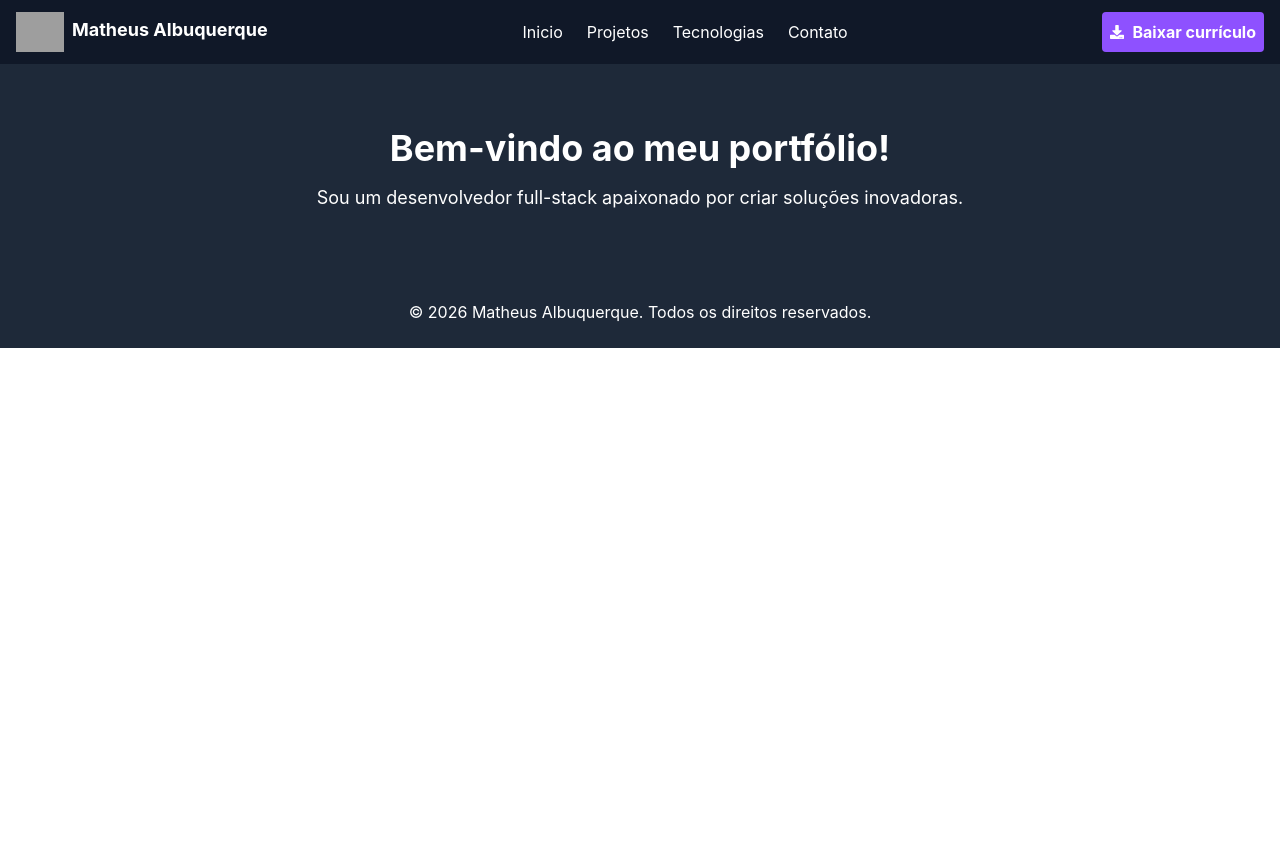
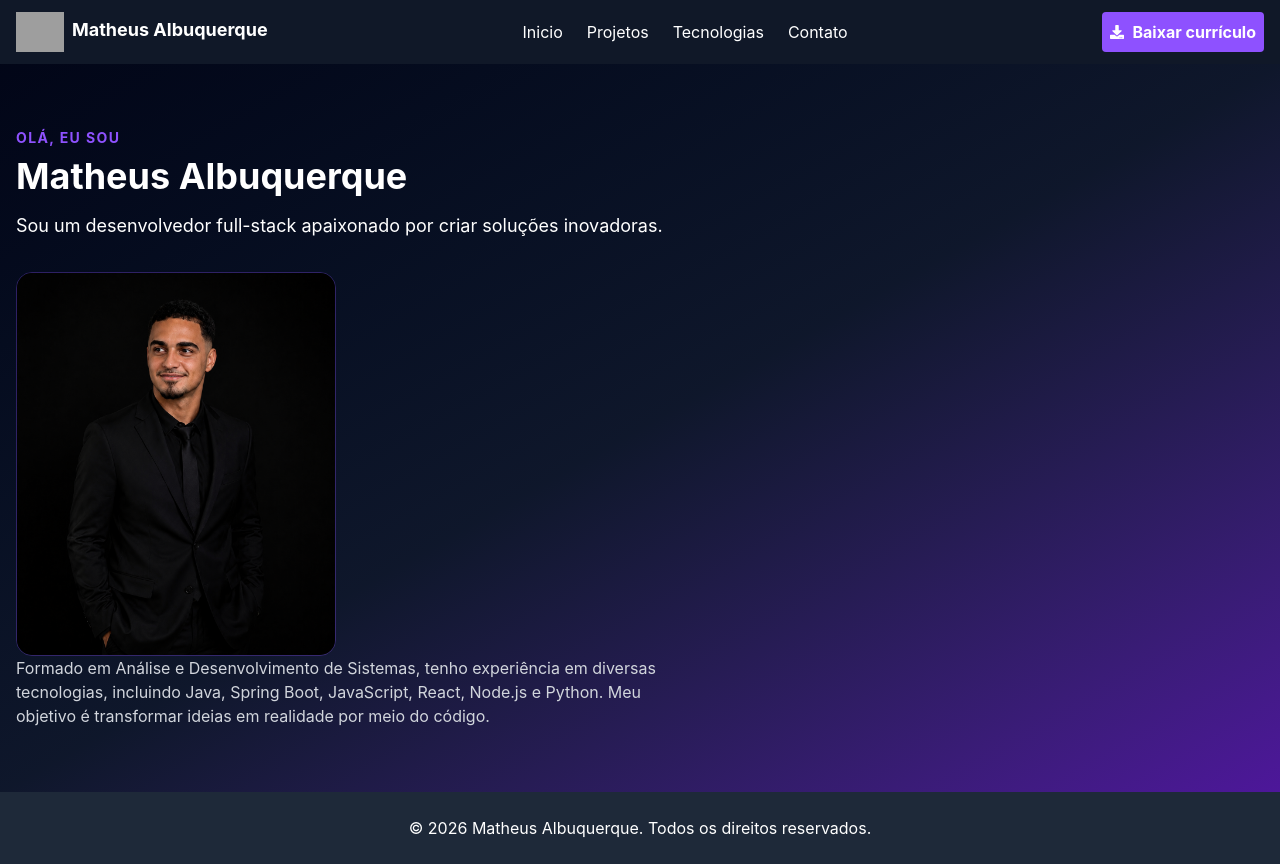
Before and after one commit to matheusalbuquer/portfolio, a React app: page / in a window 1280 px wide. Before the commit the page ends 800 px from the top, so only its background shows below. Built offline with nearby package versions, Linux system fonts and the light colour scheme; grey boxes are pictures that could not be loaded; the HTML template or start-up script is replaced by a standard one.

Commit message:
adicionando imagens e itens no portfolio

```diff
--- a/src/components/Hero/Hero.jsx
+++ b/src/components/Hero/Hero.jsx
@@ -1,13 +1,30 @@
+import foto from "../../assets/imgs/minha-foto.png";
+
 function Hero() {
   return (
-    <section className="bg-gray-800 text-white py-16">
+    <section className="bg-gradient-to-br flex items-center justify-between from-slate-950 via-slate-900 to-violet-900 text-white py-16">
       <div className="container mx-auto px-4">
-        <h1 className="text-4xl font-bold text-center mb-4">
-          Bem-vindo ao meu portfólio!
+        <p className="text-left text-sm uppercase font-bold text-violet-500 tracking-widest mb-2">
+          Olá, eu sou
+        </p>
+        <h1 className="text-4xl font-bold text-left  mb-4">
+          Matheus Albuquerque
         </h1>
-        <p className="text-lg text-center">
+        <h4 className="text-lg text-left mb-8">
           Sou um desenvolvedor full-stack apaixonado por criar soluções
           inovadoras.
+        </h4>
+
+        <img
+          src={foto}
+          alt="Matheus Albuquerque"
+          className="w-80 h-96 object-cover justify-left rounded-2xl border border-violet-500/30"
+        />
+        <p className="text-left max-w-2xl  text-gray-300 mb-">
+          Formado em Análise e Desenvolvimento de Sistemas, tenho experiência em
+          diversas tecnologias, incluindo Java, Spring Boot, JavaScript, React,
+          Node.js e Python. Meu objetivo é transformar ideias em realidade por
+          meio do código.
         </p>
       </div>
     </section>
```
Also changed, not shown: src/assets/imgs/minha-foto.png (added).
